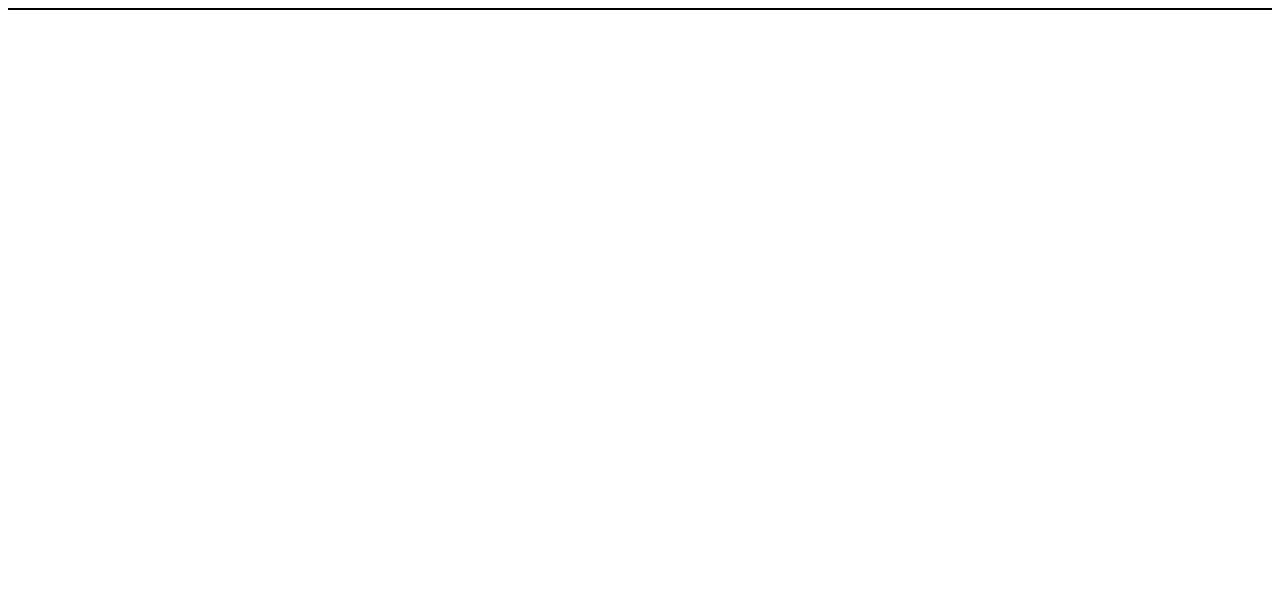
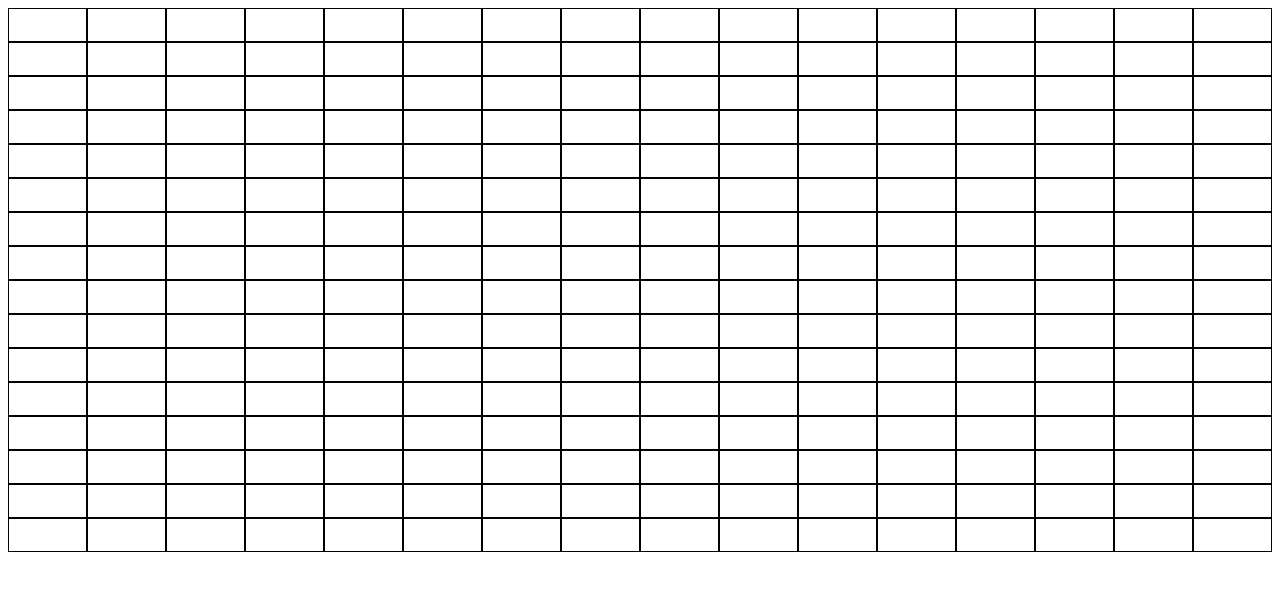
Before and after one commit to wongluyee/etch-a-sketch, a plain HTML site: page index.html in a window 1280 px wide. Drawn offline with Linux system fonts and the light colour scheme.

Commit message:
Create grid using CSS grid method

```diff
--- a/index.html
+++ b/index.html
@@ -9,6 +9,6 @@
     <title>Etch-a-sketch</title>
 </head>
 <body>
-    <div class="container"></div>
+    <div id="container"></div>
 </body>
 </html>
--- a/main.js
+++ b/main.js
@@ -1,16 +1,12 @@
-const container = document.getElementsByClassName("container");
+const container = document.getElementById("container");
 
-let row;
-let column;
+function makeRows(rows, columns) {
+  container.style.setProperty('--grid-rows', rows);
+  container.style.setProperty('--grid-columns', columns);
+  for (c = 0; c < (rows * columns); c++) {
+    let cell = document.createElement("div");
+    container.appendChild(cell).className = "grid-item";
+  };
+};
 
-function makeGrid(size = 16){
-    for (let y = 0; y < size; y++) {
-        for (let x = 0; x < size; x++){
-            column = document.createElement("div");
-            container.appendChild(column);
-        }
-
-        row = document.createElement("div");
-        container.appendChild(row);
-    }
-}
+makeRows(16, 16);
--- a/style.css
+++ b/style.css
@@ -1,3 +1,15 @@
-div {
-    border: 1px solid black;
-}
+:root {
+    --grid-columns: 1;
+    --grid-rows: 1;
+  }
+
+  #container {
+    display: grid;
+    grid-template-rows: repeat(var(--grid-rows), 1fr);
+    grid-template-columns: repeat(var(--grid-columns), 1fr);
+  }
+
+  .grid-item {
+    padding: 1em;
+    border: 1px solid rgb(0, 0, 0);
+  }
```
